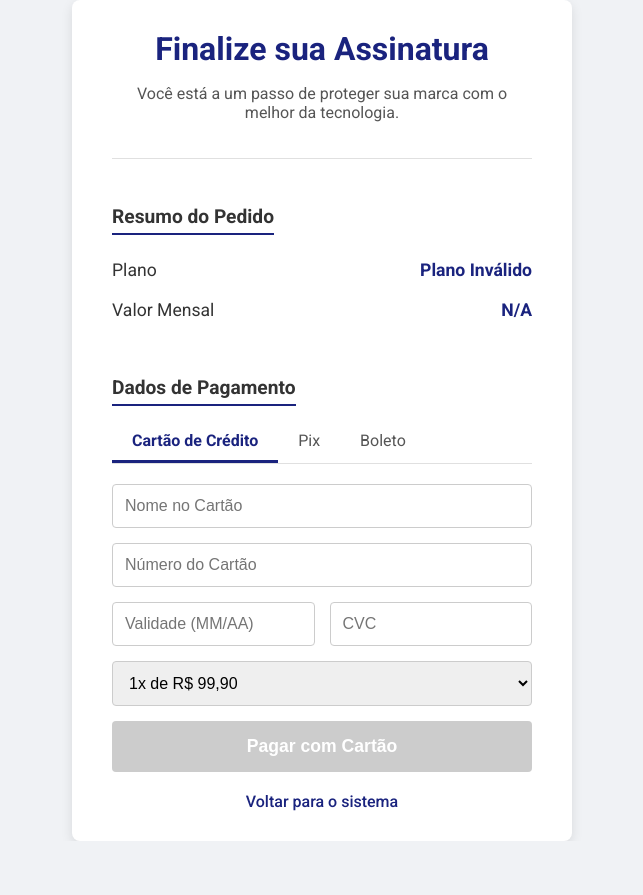
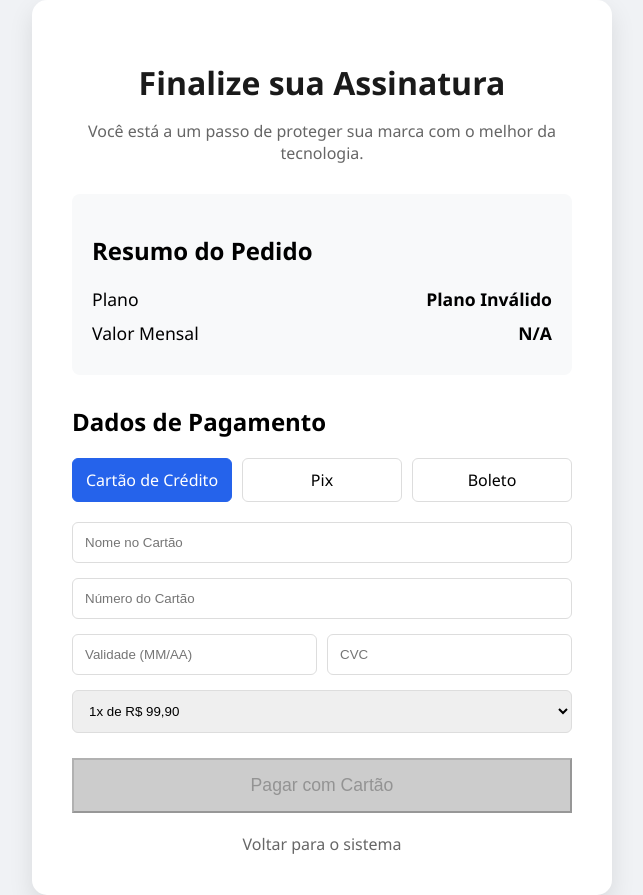
Before and after one commit to MCLG1661/Agente-de-IA-Para-Registro-de-Marcas, a plain HTML site: page pagamento.html in a window 1280 px wide. Shown: the whole page, without its empty margins (318-961 px from the left). Before the commit the page ends 841 px from the top, so only its background shows below. Drawn offline with Linux system fonts and the light colour scheme.

Commit message:
Update pagamento.css

```diff
--- a/pagamento.css
+++ b/pagamento.css
@@ -1,9 +1,8 @@
 @import url('https://fonts.googleapis.com/css2?family=Roboto:wght@400;500;700&display=swap');
 
 body {
-    font-family: 'Roboto', sans-serif;
-    background-color: #f0f2f5;
-    color: #333;
+    font-family: 'Segoe UI', sans-serif;
+    background: #f0f2f5;
     display: flex;
     justify-content: center;
     align-items: center;
@@ -12,136 +11,67 @@ body {
 }
 
 .container {
-    background-color: #fff;
-    border-radius: 8px;
-    box-shadow: 0 4px 12px rgba(0, 0, 0, 0.1);
+    background: white;
+    padding: 40px;
+    border-radius: 15px;
+    box-shadow: 0 10px 25px rgba(0,0,0,0.1);
     width: 100%;
     max-width: 500px;
-    padding: 30px 40px;
-    box-sizing: border-box;
 }
 
-header {
-    text-align: center;
-    margin-bottom: 30px;
-    border-bottom: 1px solid #e0e0e0;
-    padding-bottom: 20px;
-}
-
-header h1 {
-    color: #1a237e;
-    margin: 0;
-}
-
-header p {
-    color: #555;
-    font-size: 1rem;
-}
+header { text-align: center; margin-bottom: 30px; }
+h1 { color: #1a1a1a; margin-bottom: 10px; }
+p { color: #666; }
 
 .plan-summary {
+    background: #f8f9fa;
+    padding: 20px;
+    border-radius: 8px;
     margin-bottom: 30px;
-}
-
-.plan-summary h2, .payment-form h2 {
-    font-size: 1.2rem;
-    color: #333;
-    margin-bottom: 15px;
-    border-bottom: 2px solid #1a237e;
-    padding-bottom: 5px;
-    display: inline-block;
-}
-
-.payment-methods {
-    display: flex;
-    margin-bottom: 20px;
-    border-bottom: 1px solid #e0e0e0;
-}
-
-.payment-method-label {
-    padding: 10px 20px;
-    cursor: pointer;
-    color: #555;
-    border-bottom: 3px solid transparent;
-    transition: all 0.3s ease;
-}
-
-.payment-method-label.active {
-    color: #1a237e;
-    border-bottom-color: #1a237e;
-    font-weight: 700;
-}
-
-.payment-content {
-    display: none;
-}
-
-.payment-content.active {
-    display: block;
-}
-
-.pix-container {
-    text-align: center;
-}
-
-.pix-qrcode {
-    max-width: 200px;
-    margin: 10px auto;
 }
 
 .plan-details, .plan-price {
     display: flex;
     justify-content: space-between;
-    align-items: center;
-    font-size: 1.1rem;
-    padding: 10px 0;
+    margin-bottom: 10px;
+    font-size: 1.1em;
 }
 
-.plan-details strong, .plan-price strong {
-    color: #1a237e;
-    font-weight: 700;
+.payment-methods {
+    display: flex;
+    gap: 10px;
+    margin-bottom: 20px;
 }
 
-.payment-form input, .payment-form select {
+.payment-method-label {
+    flex: 1;
+    text-align: center;
+    padding: 10px;
+    border: 1px solid #ddd;
+    border-radius: 6px;
+    cursor: pointer;
+    transition: all 0.2s;
+}
+
+.payment-method-label.active {
+    background: #2563eb;
+    color: white;
+    border-color: #2563eb;
+}
+
+.payment-content { display: none; }
+.payment-content.active { display: block; animation: fadeIn 0.3s; }
+
+input, select {
     width: 100%;
     padding: 12px;
     margin-bottom: 15px;
-    border: 1px solid #ccc;
-    border-radius: 4px;
+    border: 1px solid #ddd;
+    border-radius: 6px;
     box-sizing: border-box;
-    font-size: 1rem;
 }
 
-.card-details {
-    display: flex;
-    gap: 15px;
-}
-
-.card-details input {
-    flex: 1;
-}
-
-#confirm-action-btn {
-    width: 100%;
-    padding: 15px;
-    background-color: #28a745;
-    color: white;
-    border: none;
-    border-radius: 4px;
-    font-size: 1.1rem;
-    font-weight: 700;
-    cursor: pointer;
-    transition: background-color 0.3s;
-}
-
-#confirm-action-btn:hover {
-    background-color: #218838;
-}
-
-.back-link {
-    display: block;
-    text-align: center;
-    margin-top: 20px;
-    color: #1a237e;
-    text-decoration: none;
-    font-weight: 500;
-}
+.card-details { display: flex; gap: 10px; }
+#confirm-action-btn { width: 100%; padding: 15px; font-size: 1.1em; margin-top: 10px; }
+.back-link { display: block; text-align: center; margin-top: 20px; color: #666; text-decoration: none; }
+@keyframes fadeIn { from { opacity: 0; } to { opacity: 1; } }
```
